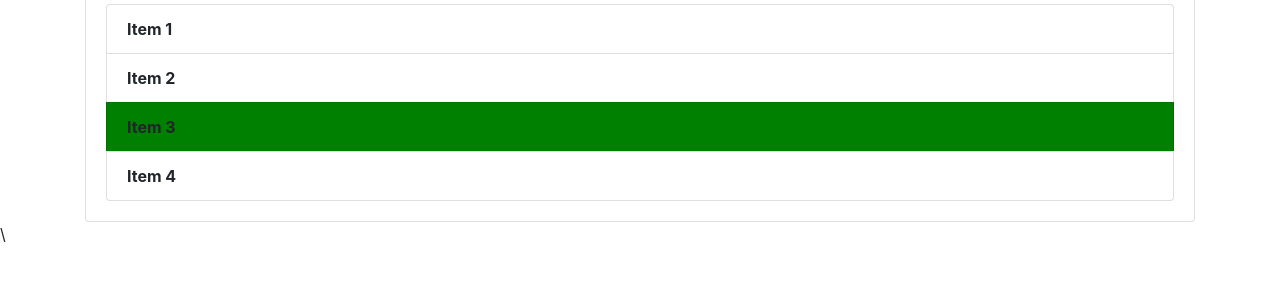
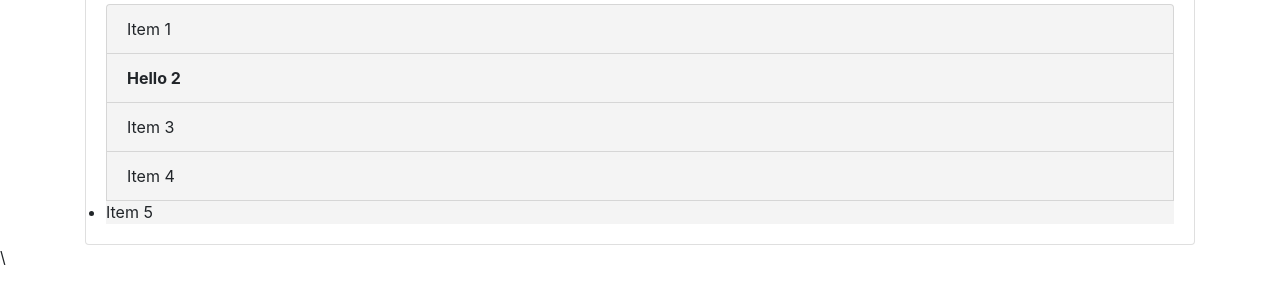
Before and after one commit to adithyathejas/demo, a plain HTML site: page index.html in a window 1280 px wide. Shown: the part 273-576 px from the top of the page. Drawn offline with nearby package versions, Linux system fonts and the light colour scheme.

Commit message:
tagname tried

```diff
--- a/demo.js
+++ b/demo.js
@@ -1,8 +1,8 @@
-console.dir(document)
-console.log(document.domain)
-console.log(document.title)
-document.title = "123"
-console.log(document.doctype)
+// console.dir(document)
+// console.log(document.domain)
+// console.log(document.title)
+// document.title = "123"
+// console.log(document.doctype)
 
 //getElementbyID//
 
@@ -16,10 +16,24 @@ addItem.style.fontWeight="Bold"
 addItem.style.color="green"
 */
 
-var items = document.getElementsByClassName('list-group-item');
+// var items = document.getElementsByClassName('list-group-item');
 
-items[2].style.backgroundColor = "green"
+// items[2].style.backgroundColor = "green"
 
-for(let i=0;i<items.length;i++){
-    items[i].style.fontWeight="bold"
-}
+// for(let i=0;i<items.length;i++){
+//     items[i].style.fontWeight="bold"
+// }
+
+
+//tagName
+var li = document.getElementsByTagName('li');
+
+console.log(li)
+
+li[1].textContent = "Hello 2";
+li[1].style.fontWeight = "bold";
+li[1].style.backgroundColor = 'yellow'
+
+for(let i=0;i<li.length;i++){
+     li[i].style.backgroundColor="#f4f4f4";
+ }
--- a/index.html
+++ b/index.html
@@ -26,6 +26,7 @@
       <li class="list-group-item">Item 2</li>
       <li class="list-group-item">Item 3</li>
       <li class="list-group-item">Item 4</li>
+      <li >Item 5</li>
     </ul>
    </div>
   </div>\
```
